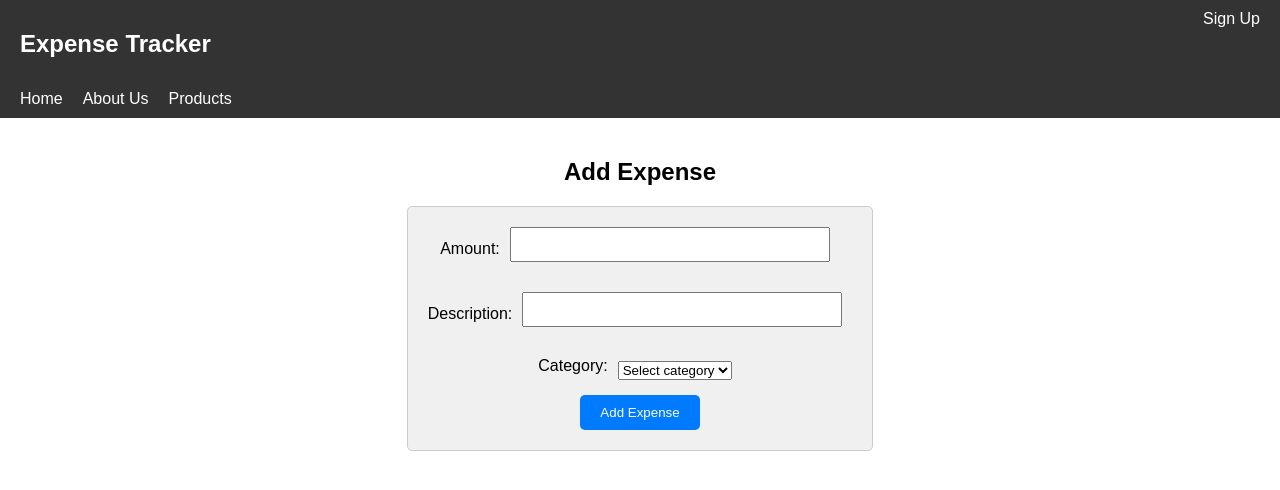
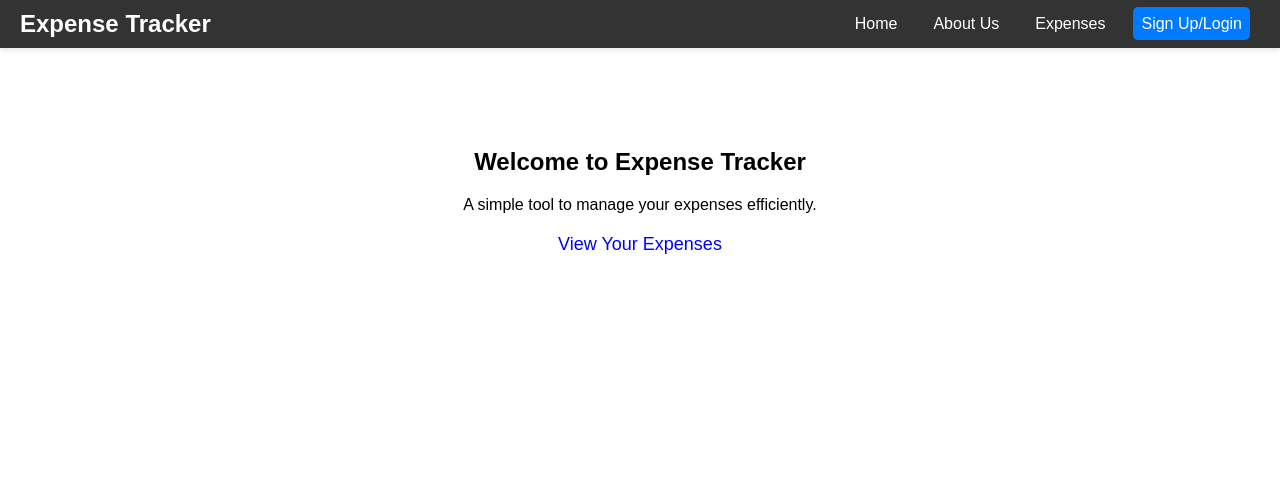
Before and after one commit to shivam2399/exp-tracker, a React (Create React App) app: page / in a window 1280 px wide. Shown: the top 490 px of the page. Built offline with nearby package versions, Linux system fonts and the light colour scheme.

Commit message:
Storing expenses in database

```diff
--- a/src/App.js
+++ b/src/App.js
@@ -5,9 +5,11 @@ import Signup from './Components/Signup';
 import Profile from './Components/Profile';
 import UserDetails from './Components/UserDetails';
 import ForgotPass from './Components/ForgotPass';
+import Expenses from './Components/Expenses';
 
 const router = createBrowserRouter([
-  {path: '/', element: <Home />},
+  {path: '/', element: <Home /> },
+  {path: '/expenses', element: <Expenses />},
   {path: '/signup', element: <Signup />},
   {path: '/profile', element: <Profile />},
   {path: '/userdetails', element: <UserDetails />},
--- /dev/null
+++ b/src/Components/Expenses.js
@@ -0,0 +1,143 @@
+import React ,{ useContext, useState, useEffect } from 'react'
+import { Link } from 'react-router-dom';
+import AuthContext from '../Store/auth-context'
+
+const Expenses = () => {
+  const authCtx = useContext(AuthContext)
+  const [expenses, setExpenses] = useState([])
+  const [expenseData, setExpenseData] = useState({
+    amount: '',
+    description: '',
+    category: ''
+  });
+
+  const handleChange = (e) => {
+    const {name, value} = e.target
+    setExpenseData((prevData) => ({
+      ...prevData,
+      [name]: value
+    }))
+  }
+
+  const handleSubmit = async (e) => {
+  e.preventDefault();
+
+  const newExpense = { ...expenseData };
+
+  try {
+    const response = await fetch('https://expense-tracker-694de-default-rtdb.asia-southeast1.firebasedatabase.app/expenses.json', {
+      method: 'POST',
+      headers: {
+        'Content-Type': 'application/json'
+      },
+      body: JSON.stringify(newExpense)
+    });
+
+    if (!response.ok) {
+      throw new Error('Failed to send expense data');
+    }
+
+    const data = await response.json();
+    setExpenses((prevExpenses) => [...prevExpenses, { ...newExpense, id: data.name }]);
+    setExpenseData({ amount: '', description: '', category: '' });
+  } catch (error) {
+    console.error('Error:', error);
+  }
+};
+
+const fetchExpenses = async () => {
+    try {
+      const response = await fetch('https://expense-tracker-694de-default-rtdb.asia-southeast1.firebasedatabase.app/expenses.json');
+
+      if (!response.ok) {
+        throw new Error('Failed to fetch expenses');
+      }
+
+      const data = await response.json();
+      const loadedExpenses = [];
+
+      for (const key in data) {
+        loadedExpenses.push({
+          id: key,
+          amount: data[key].amount,
+          description: data[key].description,
+          category: data[key].category
+        });
+      }
+
+      setExpenses(loadedExpenses);
+    } catch (error) {
+      console.error('Error:', error);
+    }
+  };
+
+  useEffect(() => {
+    fetchExpenses();
+  }, []);
+
+
+  const handleLogout = () => {
+    authCtx.logout()
+  }
+
+
+  return (
+    <>
+     <nav style={{ backgroundColor: '#333', color: '#fff', padding: '10px 20px', display: 'flex', justifyContent: 'space-between' }}>
+        <div>
+          <h1 style={{ height: '40px', marginRight: '20px' }}>Expense Tracker</h1>
+          <Link to="/" style={{ color: '#fff', textDecoration: 'none', marginRight: '20px' }}>Home</Link>
+          <Link to="/" style={{ color: '#fff', textDecoration: 'none', marginRight: '20px' }}>About Us</Link>
+          <Link to="/expenses" style={{ color: '#fff', textDecoration: 'none', marginRight: '20px' }}>Expenses</Link>
+        </div>
+        <div>
+          <button onClick={handleLogout}>Log out</button>
+        </div>
+      </nav>
+      <div style={{ margin: '20px', display: 'flex', flexDirection: 'column', alignItems: 'center' }}>
+        <h2>Add Expense</h2>
+        <form onSubmit={handleSubmit} style={{ display: 'flex', flexDirection: 'column', alignItems: 'center' }}>
+          <div style={{ marginBottom: '10px', display: 'flex', alignItems: 'center' }}>
+            <label htmlFor="amount" style={{ marginRight: '10px' }}>Amount:</label>
+            <input type="text" id="amount" name="amount" value={expenseData.amount} onChange={handleChange} style={{ marginRight: '10px' }} />
+          </div>
+          <div style={{ marginBottom: '10px', display: 'flex', alignItems: 'center' }}>
+            <label htmlFor="description" style={{ marginRight: '10px' }}>Description:</label>
+            <input type="text" id="description" name="description" value={expenseData.description} onChange={handleChange} style={{ marginRight: '10px' }} />
+          </div>
+          <div style={{ marginBottom: '10px', display: 'flex', alignItems: 'center' }}>
+            <label htmlFor="category" style={{ marginRight: '10px' }}>Category:</label>
+            <select id="category" name="category" value={expenseData.category} onChange={handleChange} style={{ marginRight: '10px' }}>
+              <option value="">Select category</option>
+              <option value="Food">Food</option>
+              <option value="Transportation">Transportation</option>
+              <option value="Entertainment">Entertainment</option>
+              <option value="Utilities">Utilities</option>
+            </select>
+          </div>
+          <button type="submit">Add Expense</button>
+        </form>
+      </div>
+        <div>
+          <ul style={{ listStyleType: 'none', padding: 0 }}>
+             {expenses.map((expense, index) => (
+             <li key={index} style={{ marginBottom: '15px', padding: '20px', border: '1px solid #e0e0e0', borderRadius: '8px', boxShadow: '0 2px 4px rgba(0, 0, 0, 0.1)' }}>
+              <div style={{ marginBottom: '10px' }}>
+               <strong>Amount:</strong> {expense.amount}
+              </div>
+              <div style={{ marginBottom: '10px' }}>
+               <strong>Description:</strong> {expense.description}
+              </div>
+              <div>
+               <strong>Category:</strong> {expense.category}
+              </div>
+             </li>
+           ))}
+          </ul>
+        </div>
+    </>
+
+  )
+}
+
+export default Expenses
--- a/src/Components/Home.js
+++ b/src/Components/Home.js
@@ -1,88 +1,26 @@
-import React ,{ useState } from 'react'
+import React from 'react';
 import { Link } from 'react-router-dom';
 
-
 const Home = () => {
-  const [expenses, setExpenses] = useState([])
-  const [expenseData, setExpenseData] = useState({
-    amount: '',
-    description: '',
-    category: ''
-  });
-
-  const handleChange = (e) => {
-    const {name, value} = e.target
-    setExpenseData((prevData) => ({
-      ...prevData,
-      [name]: value
-    }))
-  }
-
-  const handleSubmit = (e) => {
-    e.preventDefault()
-    const newExpense = {...expenseData};
-    setExpenses((prevExpenses) => [...prevExpenses, newExpense]);
-    setExpenseData({ amount: '', description: '', category: '' })
-  }
-
-
   return (
     <>
-     <nav style={{ backgroundColor: '#333', color: '#fff', padding: '10px 20px', display: 'flex', justifyContent: 'space-between' }}>
+      <nav style={{ backgroundColor: '#333', color: '#fff', padding: '10px 20px', display: 'flex', justifyContent: 'space-between', alignItems: 'center', boxShadow: '0 2px 5px rgba(0, 0, 0, 0.1)' }}>
+        <h1 style={{ fontSize: '24px', margin: 0 }}>Expense Tracker</h1>
         <div>
-          <h1 style={{ height: '40px', marginRight: '20px' }}>Expense Tracker</h1>
-          <Link to="/" style={{ color: '#fff', textDecoration: 'none', marginRight: '20px' }}>Home</Link>
-          <Link to="/" style={{ color: '#fff', textDecoration: 'none', marginRight: '20px' }}>About Us</Link>
-          <Link to="/" style={{ color: '#fff', textDecoration: 'none', marginRight: '20px' }}>Products</Link>
-        </div>
-        <div>
-          <Link to="/signup" style={{ color: '#fff', textDecoration: 'none' }}>Sign Up</Link>
+          <Link to="/" style={{ color: '#fff', textDecoration: 'none', margin: '0 10px', padding: '8px', borderRadius: '5px', transition: 'background-color 0.3s ease' }}>Home</Link>
+          <Link to="/" style={{ color: '#fff', textDecoration: 'none', margin: '0 10px', padding: '8px', borderRadius: '5px', transition: 'background-color 0.3s ease' }}>About Us</Link>
+          <Link to="/expenses" style={{ color: '#fff', textDecoration: 'none', margin: '0 10px', padding: '8px', borderRadius: '5px', transition: 'background-color 0.3s ease' }}>Expenses</Link>
+          <Link to="/signup" style={{ color: '#fff', textDecoration: 'none', margin: '0 10px', padding: '8px', borderRadius: '5px', transition: 'background-color 0.3s ease', backgroundColor: '#007bff' }}>Sign Up/Login</Link>
         </div>
       </nav>
-      <div style={{ margin: '20px', display: 'flex', flexDirection: 'column', alignItems: 'center' }}>
-        <h2>Add Expense</h2>
-        <form onSubmit={handleSubmit} style={{ display: 'flex', flexDirection: 'column', alignItems: 'center' }}>
-          <div style={{ marginBottom: '10px', display: 'flex', alignItems: 'center' }}>
-            <label htmlFor="amount" style={{ marginRight: '10px' }}>Amount:</label>
-            <input type="text" id="amount" name="amount" value={expenseData.amount} onChange={handleChange} style={{ marginRight: '10px' }} />
-          </div>
-          <div style={{ marginBottom: '10px', display: 'flex', alignItems: 'center' }}>
-            <label htmlFor="description" style={{ marginRight: '10px' }}>Description:</label>
-            <input type="text" id="description" name="description" value={expenseData.description} onChange={handleChange} style={{ marginRight: '10px' }} />
-          </div>
-          <div style={{ marginBottom: '10px', display: 'flex', alignItems: 'center' }}>
-            <label htmlFor="category" style={{ marginRight: '10px' }}>Category:</label>
-            <select id="category" name="category" value={expenseData.category} onChange={handleChange} style={{ marginRight: '10px' }}>
-              <option value="">Select category</option>
-              <option value="Food">Food</option>
-              <option value="Transportation">Transportation</option>
-              <option value="Entertainment">Entertainment</option>
-              <option value="Utilities">Utilities</option>
-            </select>
-          </div>
-          <button type="submit">Add Expense</button>
-        </form>
+
+      <div style={{ textAlign: 'center', marginTop: '100px' }}>
+        <h2>Welcome to Expense Tracker</h2>
+        <p>A simple tool to manage your expenses efficiently.</p>
+        <Link to="/expenses" style={{ textDecoration: 'none', color: 'blue', fontSize: '18px', marginTop: '20px', display: 'block' }}>View Your Expenses</Link>
       </div>
-        <div>
-          <ul style={{ listStyleType: 'none', padding: 0 }}>
-             {expenses.map((expense, index) => (
-             <li key={index} style={{ marginBottom: '15px', padding: '20px', border: '1px solid #e0e0e0', borderRadius: '8px', boxShadow: '0 2px 4px rgba(0, 0, 0, 0.1)' }}>
-              <div style={{ marginBottom: '10px' }}>
-               <strong>Amount:</strong> {expense.amount}
-              </div>
-              <div style={{ marginBottom: '10px' }}>
-               <strong>Description:</strong> {expense.description}
-              </div>
-              <div>
-               <strong>Category:</strong> {expense.category}
-              </div>
-             </li>
-           ))}
-          </ul>
-        </div>
     </>
+  );
+};
 
-  )
-}
-
-export default Home
+export default Home;
--- a/src/Components/UserDetails.js
+++ b/src/Components/UserDetails.js
@@ -139,7 +139,7 @@ const UserDetails = () => {
   }
 
   const handleAddingExpense = () => {
-    history('/')
+    history('/expenses')
   }
 
   useEffect(() => {
```
